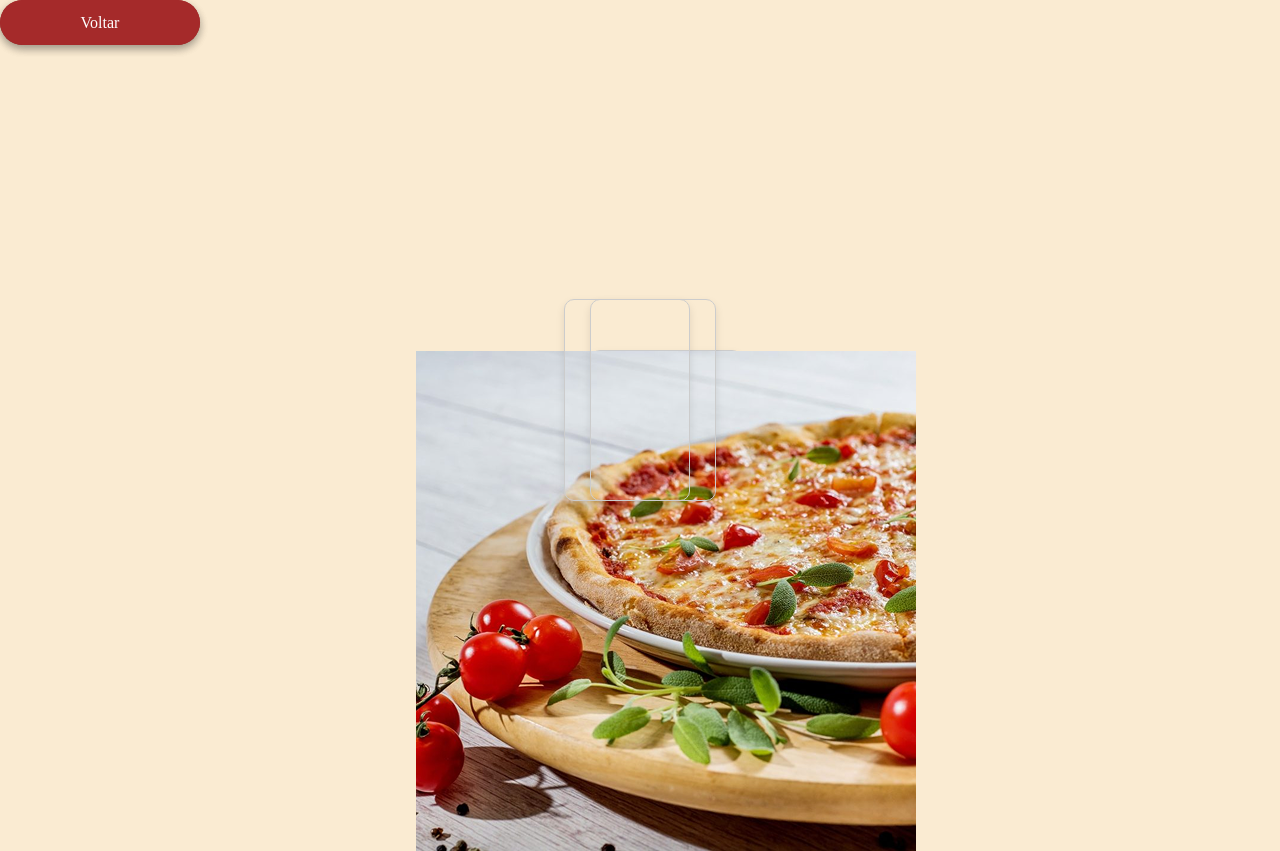
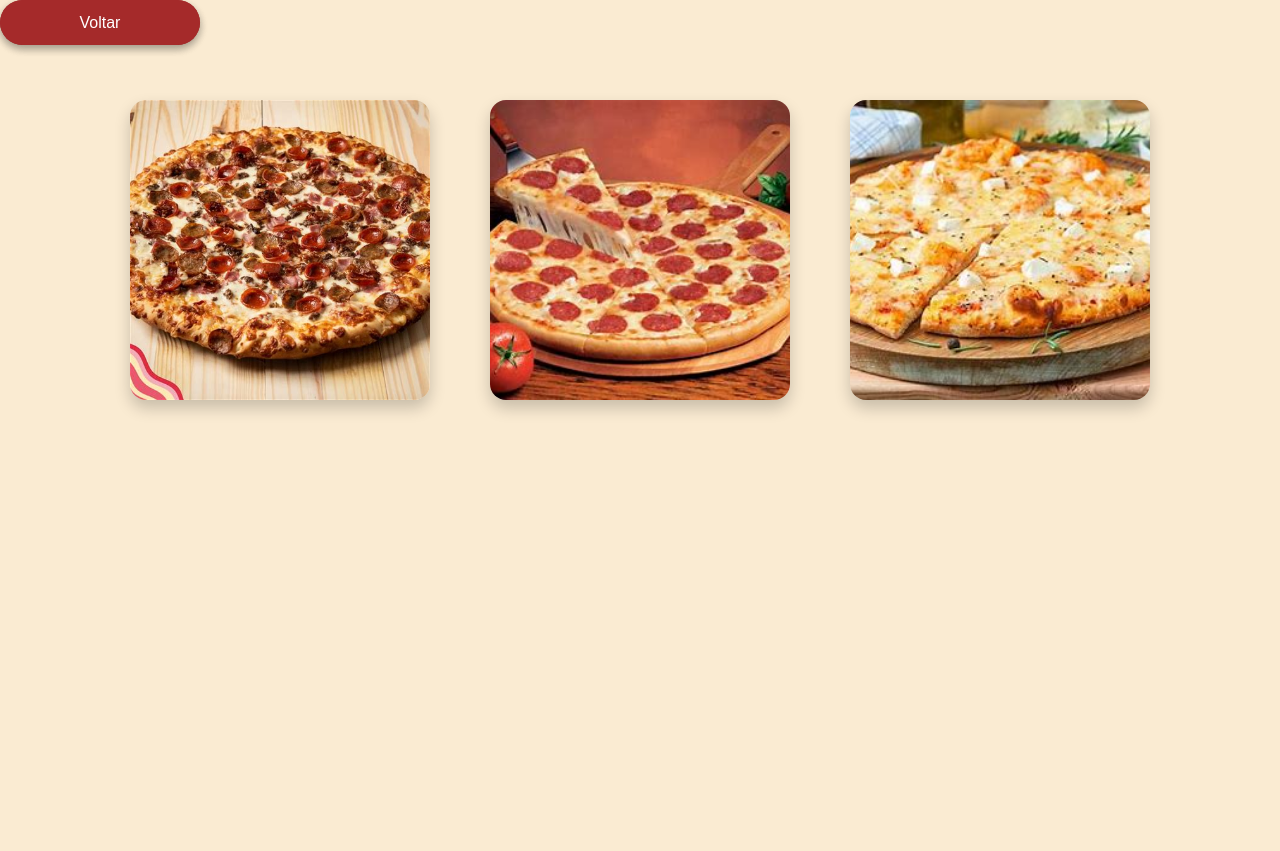
Before and after one commit to Lucasgabriel2311/cardapiopizza, a plain HTML site: page pizzacss/cardapio.html in a window 1280 px wide. After the commit the page ends 800 px from the top, so only its background shows below. Drawn offline with Linux system fonts and the light colour scheme.

Commit message:
Add files via upload

```diff
--- a/pizzacss/cardapio.html
+++ b/pizzacss/cardapio.html
@@ -6,33 +6,42 @@
   <link rel="stylesheet" href="css/style1.css">
 </head>
 <body>
-  <div  class="botao-voltar">
+  <div class="botao-voltar">
     <a href="index.html" class="botao-voltar">Voltar</a>
   </div>
-
-
-
-
-
+  <div class="card-geral">
   <div class="q1">
-   <div class="quadrado1">
-    <img src="img/pizza1.png" alt="pizza1">
+    <div class="quadrado1 card">
+      <img src="img/pizza1.jpg" alt="Pizza 1">
+      <div class="cardpizza">
+        <h2>Pizza Margherita</h2>
+        <p>R$ 60,00</p>
+        <p>Molho de tomate, mussarela, manjericão fresco.</p>
+      </div>
     </div>
   </div>
 
   <div class="q2">
-   <div class="quadrado2">
-
+    <div class="quadrado2 card">
+      <img src="img/pizza2.jpg" alt="Pizza 2">
+      <div class="cardpizza">
+        <h2>Pizza Calabresa</h2>
+        <p>R$ 65,00</p>
+        <p>Calabresa, cebola roxa, orégano e queijo.</p>
+      </div>
     </div>
   </div>
 
-
   <div class="q3">
-   <div class="quadrado3">
+    <div class="quadrado3 card">
+      <img src="img/pizza3.jpg" alt="Pizza 3">
+      <div class="cardpizza">
+        <h2>Pizza Quatro Queijos</h2>
+        <p>R$ 58,00</p>
+        <p>Mussarela, gorgonzola, parmesão e catupiry.</p>
       </div>
     </div>
-
-
-
+  </div>
+</div>
 </body>
 </html>
--- a/pizzacss/css/style.css
+++ b/pizzacss/css/style.css
@@ -1,4 +1,3 @@
-
 *{
     margin: 0;
     padding: 0;
--- a/pizzacss/css/style1.css
+++ b/pizzacss/css/style1.css
@@ -1,9 +1,12 @@
-html, body {
+body {
+  font-family: Arial, sans-serif;
+  background: #faebd2;
   margin: 0;
   padding: 0;
-    background-color: #faebd2;
-    background-size: 100%;
- background-repeat: no-repeat;
+  min-height: 100vh;
+  display: flex;
+  flex-direction: column;
+  align-items: center;
 }
 
 .botao-voltar {
@@ -21,6 +24,7 @@ html, body {
         display: flex;
         justify-content: center;
         align-items: center;
+        position: fixed; left: 0%;
         text-align: center;
       }
     .botao-voltar:hover {
@@ -28,98 +32,70 @@ html, body {
         color: white    ;
         transform: translateY(-2px);
         box-shadow: 0 8px 16px rgba(0,0,0,0.3);
+
+      }
+
+.card-geral {
+  display: flex;
+  justify-content: center;
+  align-items: center;
+  gap: 60px;
+  margin-top: 100px;
+  flex-wrap: wrap;
+}
+
+.q1, .q2, .q3 {
+  width: 300px;
+  height: 300px;
+}
+
+.quadrado1, .quadrado2, .quadrado3 {
+  width: 100%;
+  height: 100%;
+  position: relative;
+  overflow: hidden;
+  border-radius: 16px;
+  box-shadow: 0 8px 16px rgba(0,0,0,0.2);
+}
+
+.card img {
+  width: 100%;
+  height: 100%;
+  object-fit: cover;
+  transition: transform 0.4s ease;
+  display: block;
+}
+
+.card:hover img {
+  transform: scale(1.1);
 }
 
 
-    .q1 {
-
+.cardpizza {
   position: absolute;
-        top: 50%;
-        left: 50%;
-        transform: translate(-50%, -50%);
-        width: 100px;
-        height: 100px;
-        display: flex;
-        justify-content: left;
-        align-items: left;
-    }
-
-    .quadrado1 {
-    width: 150px;
-    height: 200px;
-    border: 1px solid #ccc;
-    border-radius: 10px;
-    box-shadow: 0 4px 8px rgba(0,0,0,0.1);
-    display: flex;
-    flex-direction: column;
-    justify-content: left;
-    align-items: center;
-          }
-
-          .quadrado1 img {
-
-            width: max-content;
-            height: auto;
-          }
-
-          .q2 {
-
-            position: absolute;
-            top: 50%;
-            left: 50%;
-            transform: translate(-50%, -50%);
-            width: 100px;
-            height: 100px;
-            display: flex;
-            justify-content: center;
-            align-items: center;
-        }
-
-        .quadrado2 {
-        width: 150px;
-        height: 200px;
-        border: 1px solid #ccc;
-        border-radius: 10px;
-        box-shadow: 0 4px 8px rgba(0,0,0,0.1);
+  inset: 0;
+  background: rgba(0,0,0,0.7);
+  color: #fff;
   display: flex;
   flex-direction: column;
   justify-content: center;
   align-items: center;
+  text-align: center;
+  opacity: 0;
+  transition: opacity 0.3s ease;
+  padding: 20px;
 }
 
-              .quadrado2 img {
-
-                width: max-content;
-                height: auto;
+.card:hover .cardpizza {
+  opacity: 1;
 }
 
-              .quadrado3 {
-
-                position: absolute;
-                top: 50%;
-                left: 50%;
-                transform: translate(-50%, -50%);
-                width: 100px;
-                height: 100px;
-                display: flex;
-                justify-content: left;
-                align-items: left;
+.cardpizza h2 {
+  margin-bottom: 10px;
+  font-size: 20px;
 }
 
-            .quadrado3 {
-            width: 150px;
-            height: 200px;
-            border: 1px solid #ccc;
-            border-radius: 10px;
-            box-shadow: 0 4px 8px rgba(0,0,0,0.1);
-            display: flex;
-            flex-direction: column;
-            justify-content: left;
-            align-items: left;
+.cardpizza p {
+  margin: 5px 0;
+  font-size: 14px;
 }
-
-                  .quadrado3 img {
-
-                    width: max-content;
-                    height: auto;
-                  }
```
Also changed, not shown: pizzacss/img/fundo.jpeg (added), pizzacss/img/pizza1.jpg (added), pizzacss/img/pizza2.jpg (added), pizzacss/img/pizza3.jpg (added), pizzacss/index.html (line endings or trailing spaces). Lines whose indentation alone changed are shown as unchanged.
